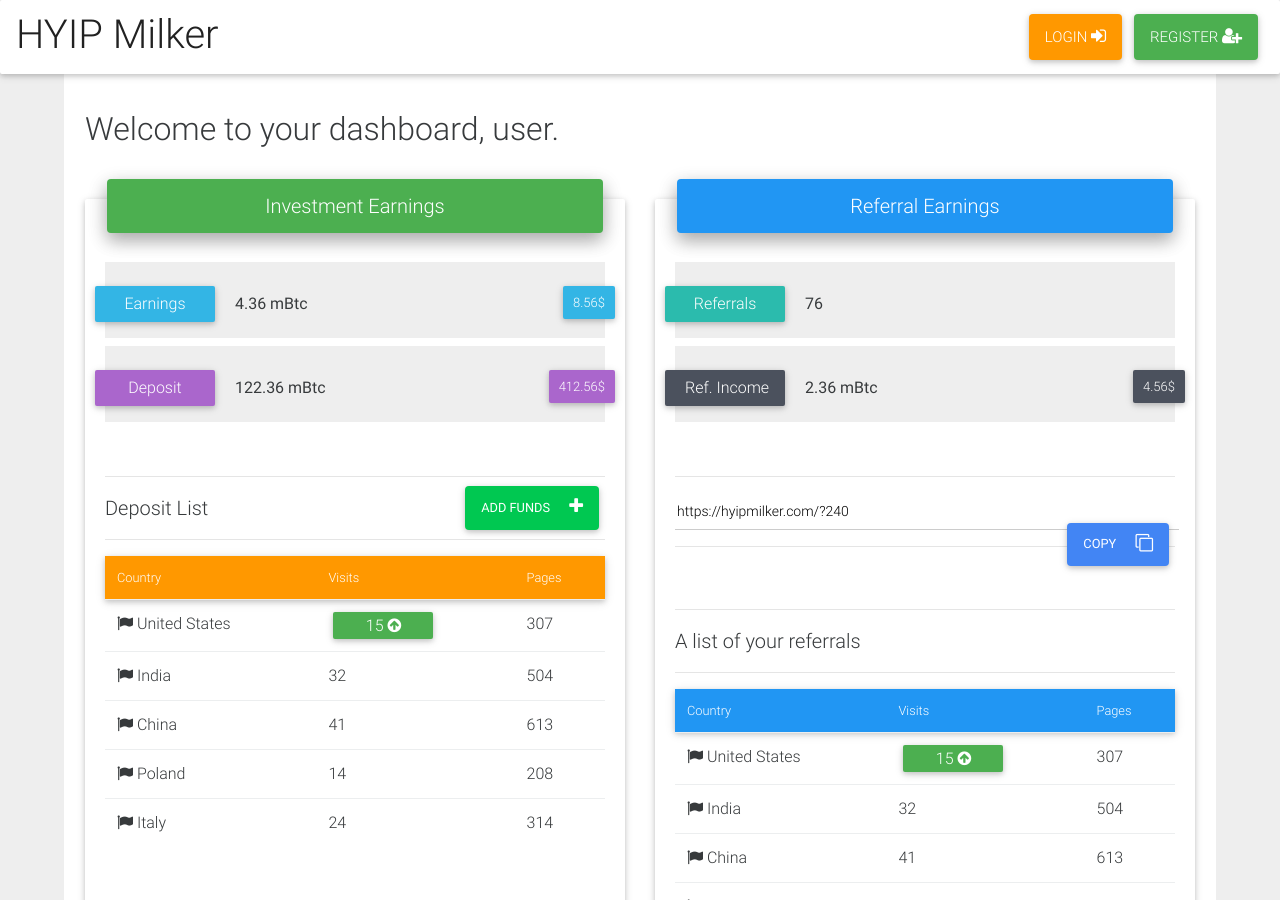
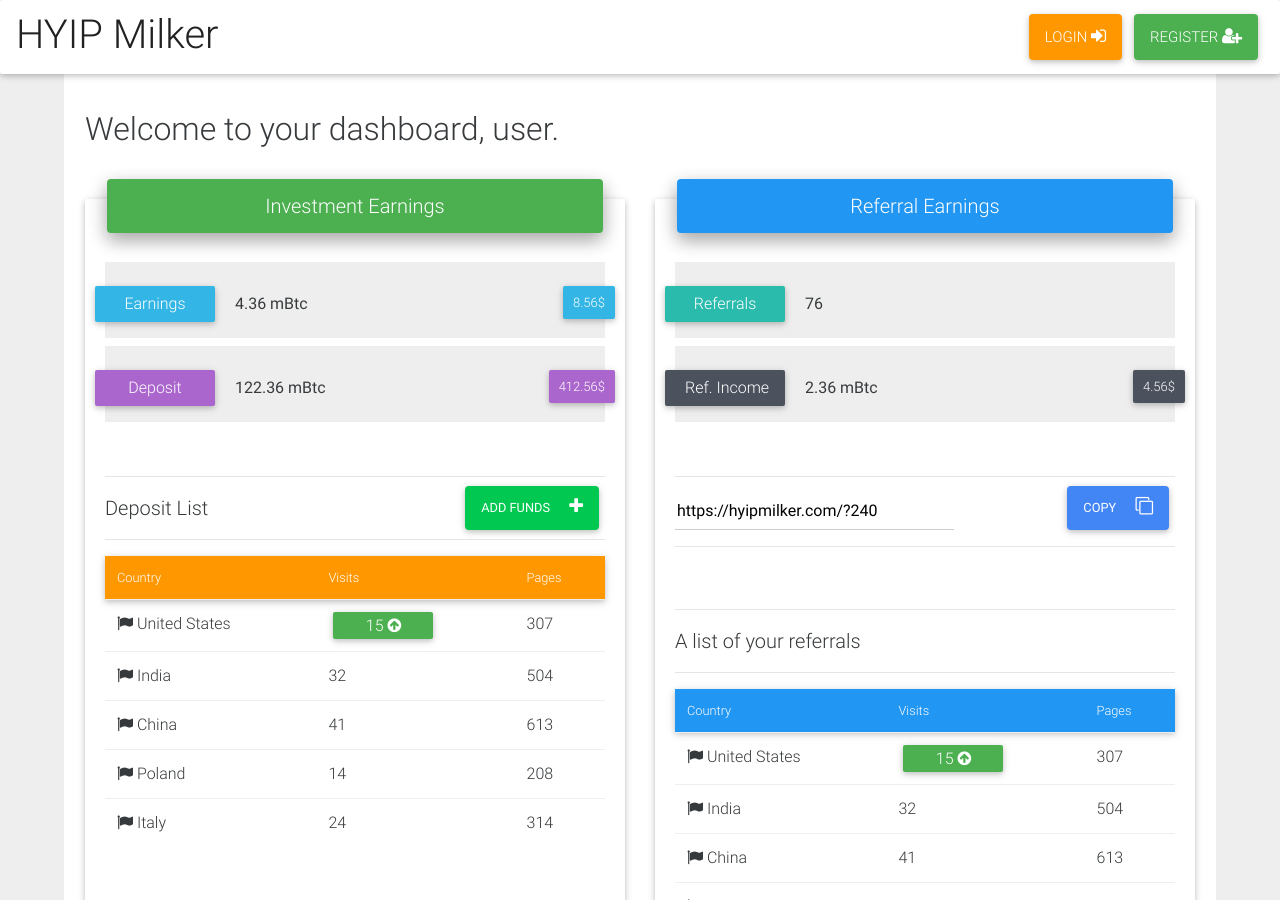
Before and after one commit to hm-gthb/hm-gthb.github.io, a Jekyll site: the page built from dashboard.html, in a window 1280 px wide and 900 px high. Built offline with Jekyll 4.4.1, drawn with Linux system fonts in a browser that asks for light colours; nearby versions of some CDN libraries.

Commit message:
Update dashboard.html

```diff
--- a/dashboard.html
+++ b/dashboard.html
@@ -132,7 +132,7 @@ permalink: dashboard.html
 
                 <br>
                 <hr />
-                <input type="text" value="https://hyipmilker.com/?240" id="refLink">
+                <input type="text" value="https://hyipmilker.com/?240" id="refLink" style="width:55%; font-weight: 400; font-size: 16px;">
                 <button onclick="copyClip('refLink')" class = "btn btn-primary pull-right px-1" style = "margin-top: -7px;">Copy <i class = "fa fa-clone pl-1"></i></button>
                 <hr />
                 <br>
```
